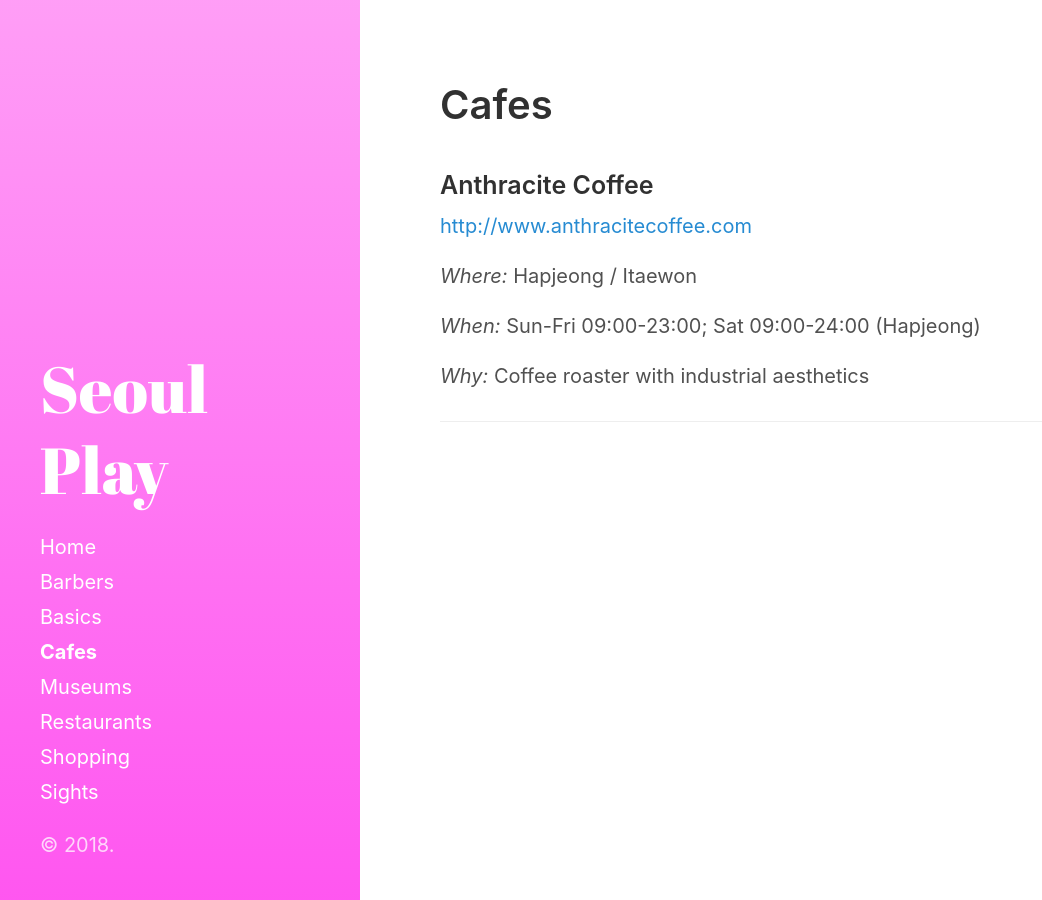
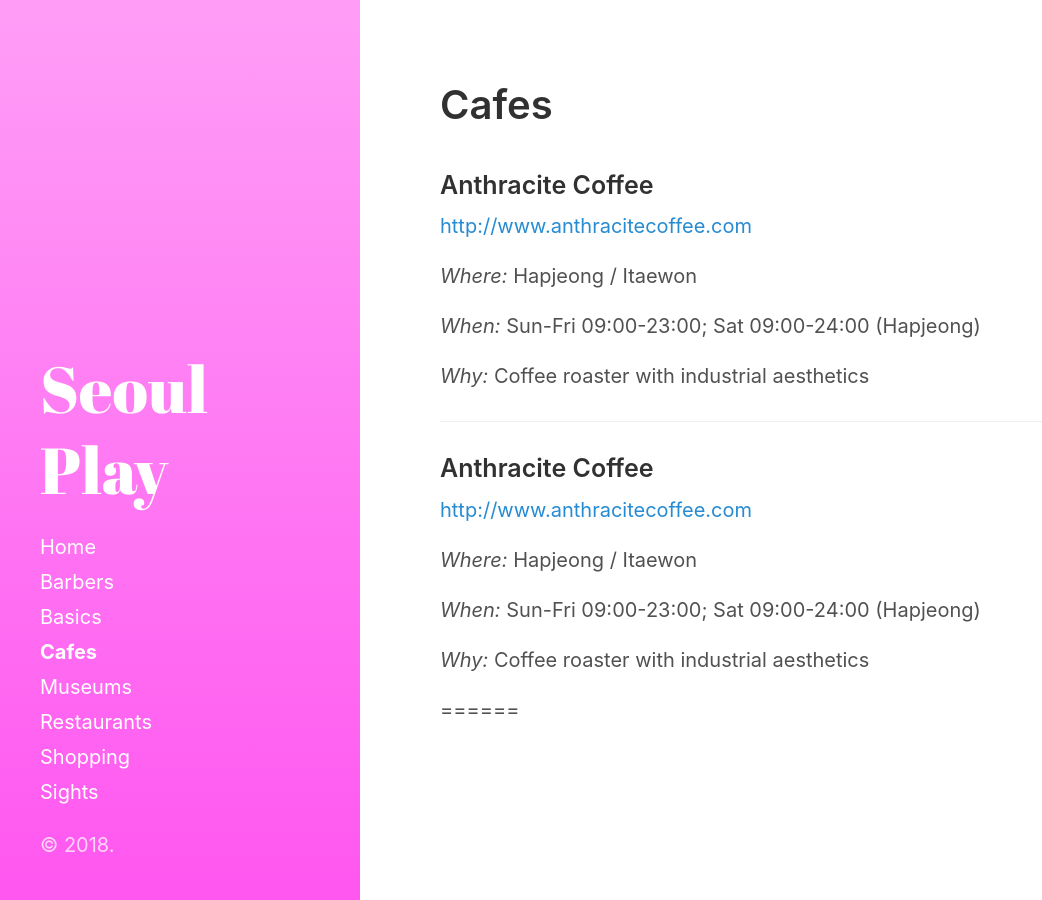
Before and after one commit to seoulplay/seoulplay.github.io, a Jekyll site: the page built from category/cafes.md, in a window 1280 px wide. Shown: the whole page, without its empty margins (0-1042 px from the left). Built offline with Jekyll 4.4.1, drawn with Linux system fonts in a browser that asks for light colours.

Commit message:
Update cafes.md

```diff
--- a/category/cafes.md
+++ b/category/cafes.md
@@ -14,3 +14,15 @@ _When:_ Sun-Fri 09:00-23:00; Sat 09:00-24:00 (Hapjeong)
 _Why:_ Coffee roaster with industrial aesthetics
 
 ------
+
+### Anthracite Coffee
+
+<http://www.anthracitecoffee.com>
+
+_Where:_ Hapjeong / Itaewon
+
+_When:_ Sun-Fri 09:00-23:00; Sat 09:00-24:00 (Hapjeong)
+
+_Why:_ Coffee roaster with industrial aesthetics
+
+======
```
